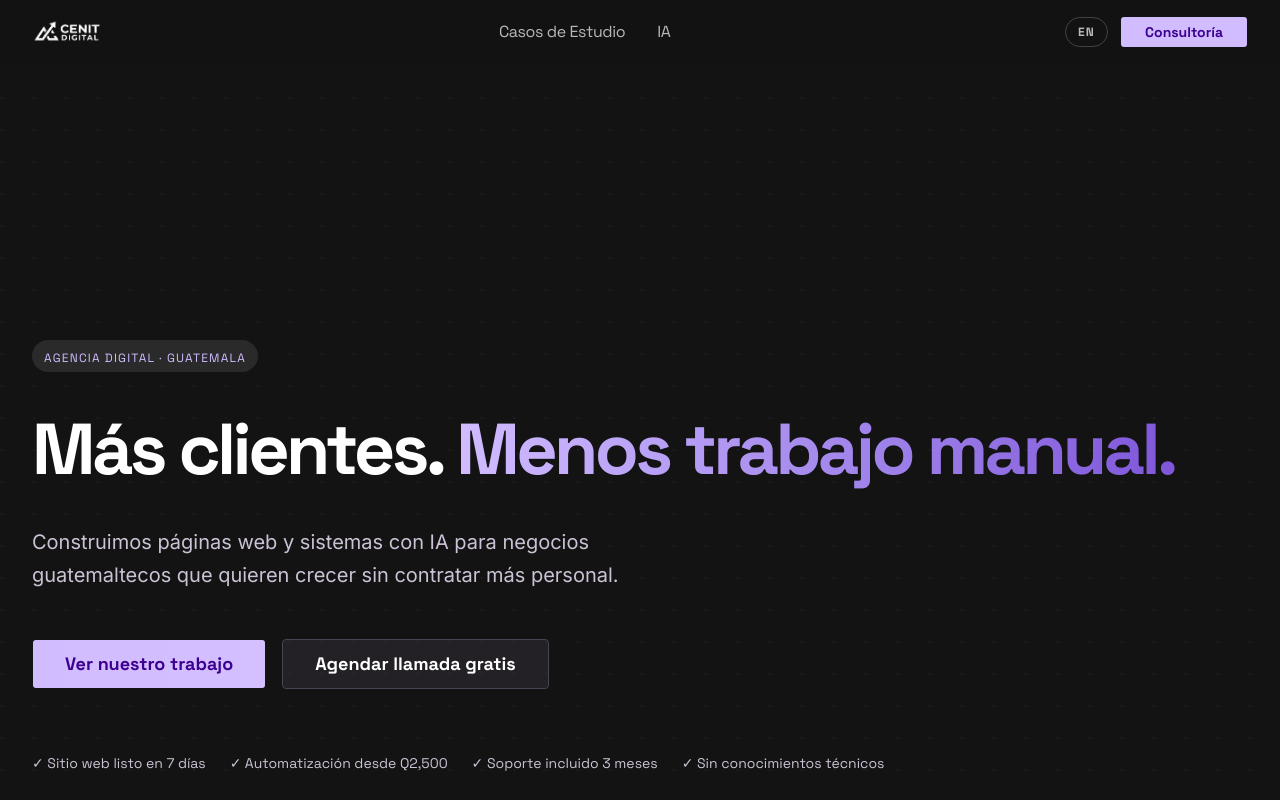
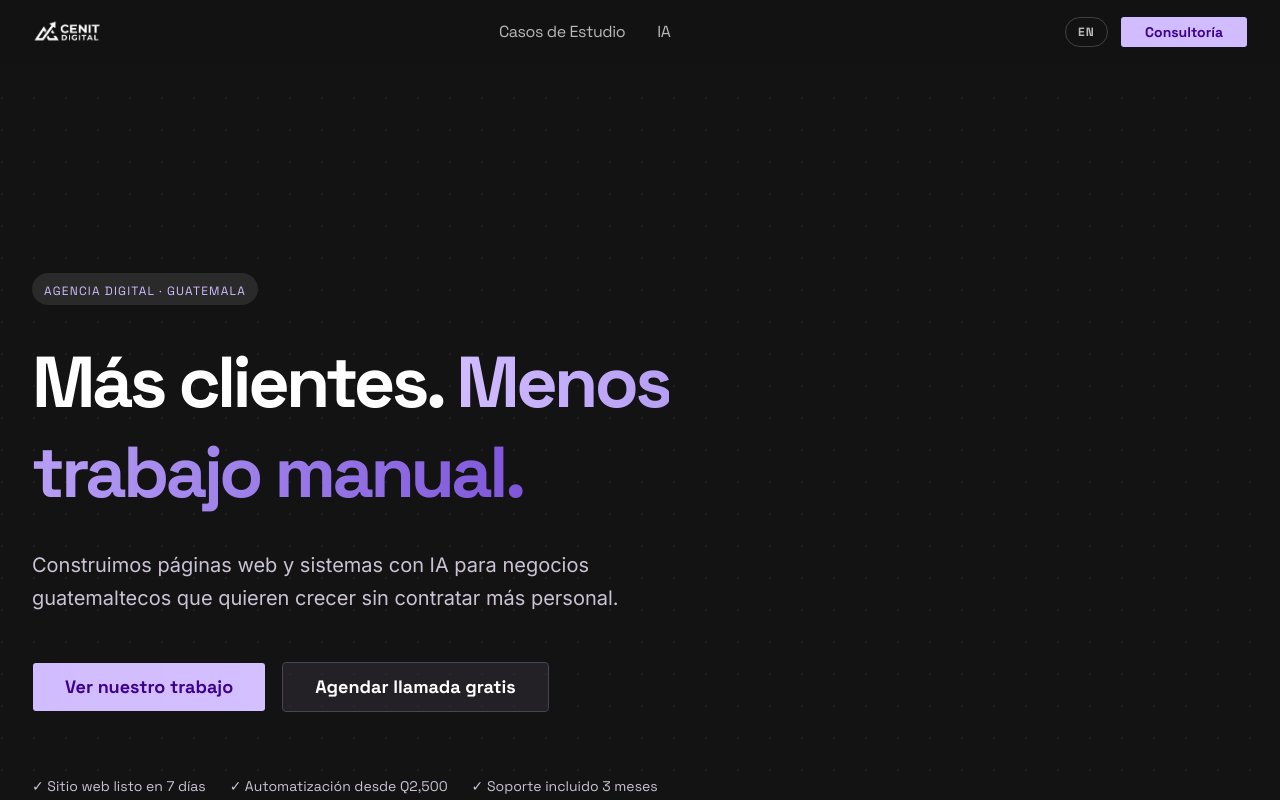
Before and after one commit to grijalvapadilla93/cenit-digital, a Next.js app: page / in a window 1280 px wide. Shown: the top 800 px of the page. Built offline with nearby package versions, Linux system fonts and the light colour scheme.

Commit message:
Hero: logo Cenit flotando en 3D a la derecha

```diff
--- a/src/components/hero.tsx
+++ b/src/components/hero.tsx
@@ -10,7 +10,7 @@ export function Hero() {
     <section className="relative min-h-[921px] flex items-center px-4 md:px-8 overflow-hidden circuit-bg">
       <div className="max-w-screen-2xl mx-auto w-full grid grid-cols-1 lg:grid-cols-12 gap-12 items-center">
         {/* Left Content */}
-        <div className="lg:col-span-12 space-y-8 text-center lg:text-left">
+        <div className="lg:col-span-7 space-y-8">
           <div className="inline-block px-3 py-1 bg-surface-container-high rounded-full hero-fade-up" style={{ animationDelay: "0.1s" }}>
             <span className="text-primary font-[family-name:var(--font-space-grotesk)] text-xs uppercase tracking-widest">
               {t.hero.badge}
@@ -24,11 +24,11 @@ export function Hero() {
             </span>
           </h1>
 
-          <p className="text-lg md:text-xl text-on-surface-variant max-w-2xl leading-relaxed hero-fade-up mx-auto lg:mx-0" style={{ animationDelay: "0.3s" }}>
+          <p className="text-lg md:text-xl text-on-surface-variant max-w-2xl leading-relaxed hero-fade-up" style={{ animationDelay: "0.3s" }}>
             {t.hero.subtitle}
           </p>
 
-          <div className="flex flex-wrap gap-4 pt-4 hero-fade-up justify-center lg:justify-start" style={{ animationDelay: "0.4s" }}>
+          <div className="flex flex-wrap gap-4 pt-4 hero-fade-up" style={{ animationDelay: "0.4s" }}>
             <Button className="bg-primary text-on-primary px-4 md:px-8 py-6 font-[family-name:var(--font-space-grotesk)] font-bold text-lg hover:shadow-[0_0_20px_rgba(209,188,255,0.4)] transition-all hover:bg-primary/90 btn-press btn-shimmer">
               {t.hero.ctaPrimary}
             </Button>
@@ -43,7 +43,7 @@ export function Hero() {
           </div>
 
           {/* Trust badges */}
-          <div className="flex flex-wrap gap-6 pt-8 hero-fade-up justify-center lg:justify-start" style={{ animationDelay: "0.5s" }}>
+          <div className="flex flex-wrap gap-6 pt-8 hero-fade-up" style={{ animationDelay: "0.5s" }}>
             {[
               "✓ Sitio web listo en 7 días",
               "✓ Automatización desde Q2,500",
@@ -59,9 +59,21 @@ export function Hero() {
             ))}
           </div>
         </div>
+
+        {/* Right — Floating 3D Logo */}
+        <div className="lg:col-span-5 relative hidden lg:flex justify-center items-center hero-fade-up" style={{ animationDelay: "0.6s" }}>
+          <div className="absolute w-80 h-80 bg-primary/10 rounded-full blur-[120px]" />
+          <div className="logo-float-3d">
+            <img
+              src="/cenit-logo.png"
+              alt="Cenit Digital"
+              className="w-72 h-auto drop-shadow-[0_0_40px_rgba(109,67,198,0.3)]"
+            />
+          </div>
+        </div>
       </div>
 
-      {/* Hero entrance animations */}
+      {/* Hero animations */}
       <style>{`
         @keyframes heroFadeUp {
           from { opacity: 0; transform: translateY(20px); }
@@ -71,6 +83,18 @@ export function Hero() {
           opacity: 0;
           animation: heroFadeUp 0.7s cubic-bezier(0.22, 1, 0.36, 1) forwards;
         }
+
+        @keyframes logoFloat3D {
+          0%   { transform: perspective(800px) rotateY(-8deg) rotateX(5deg) translateY(0px); }
+          25%  { transform: perspective(800px) rotateY(4deg)  rotateX(-3deg) translateY(-12px); }
+          50%  { transform: perspective(800px) rotateY(8deg)  rotateX(-5deg) translateY(-6px); }
+          75%  { transform: perspective(800px) rotateY(-4deg) rotateX(3deg) translateY(-14px); }
+          100% { transform: perspective(800px) rotateY(-8deg) rotateX(5deg) translateY(0px); }
+        }
+        .logo-float-3d {
+          animation: logoFloat3D 6s ease-in-out infinite;
+          transform-style: preserve-3d;
+        }
       `}</style>
     </section>
   );
```
